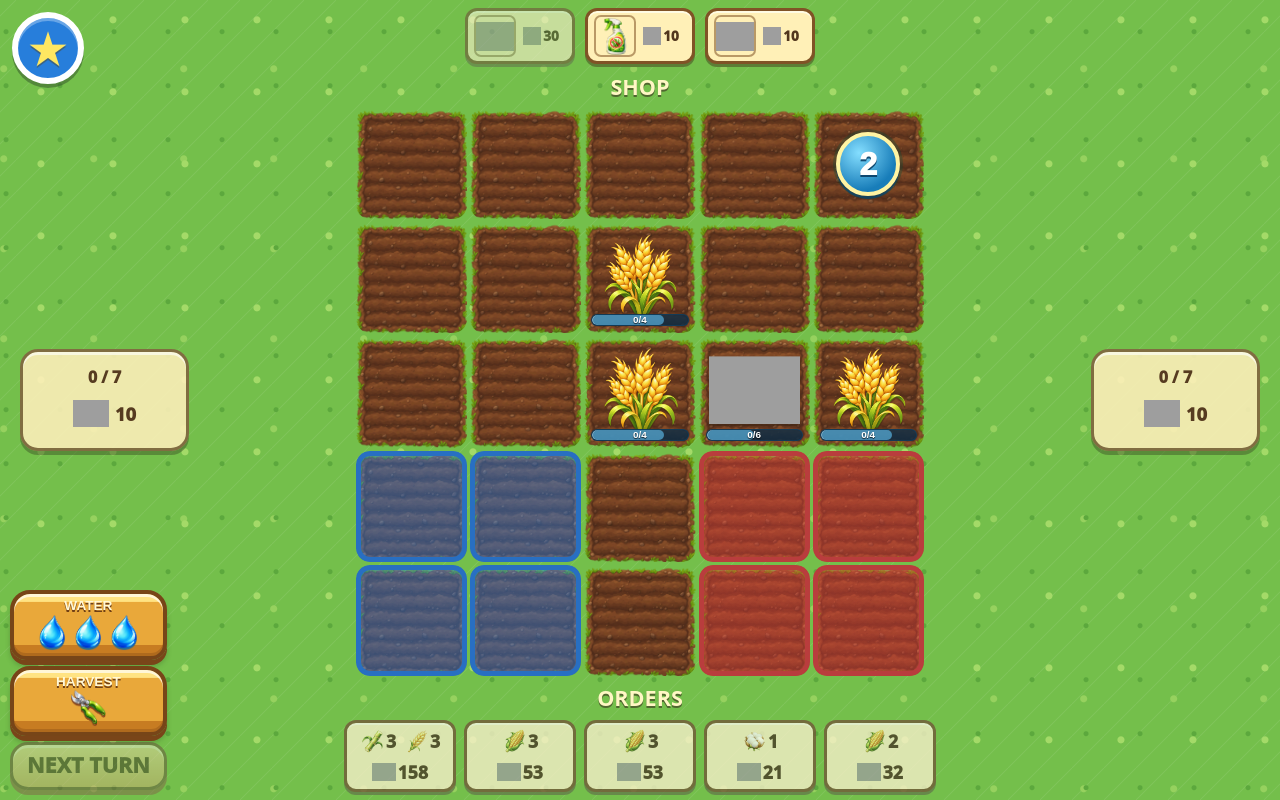
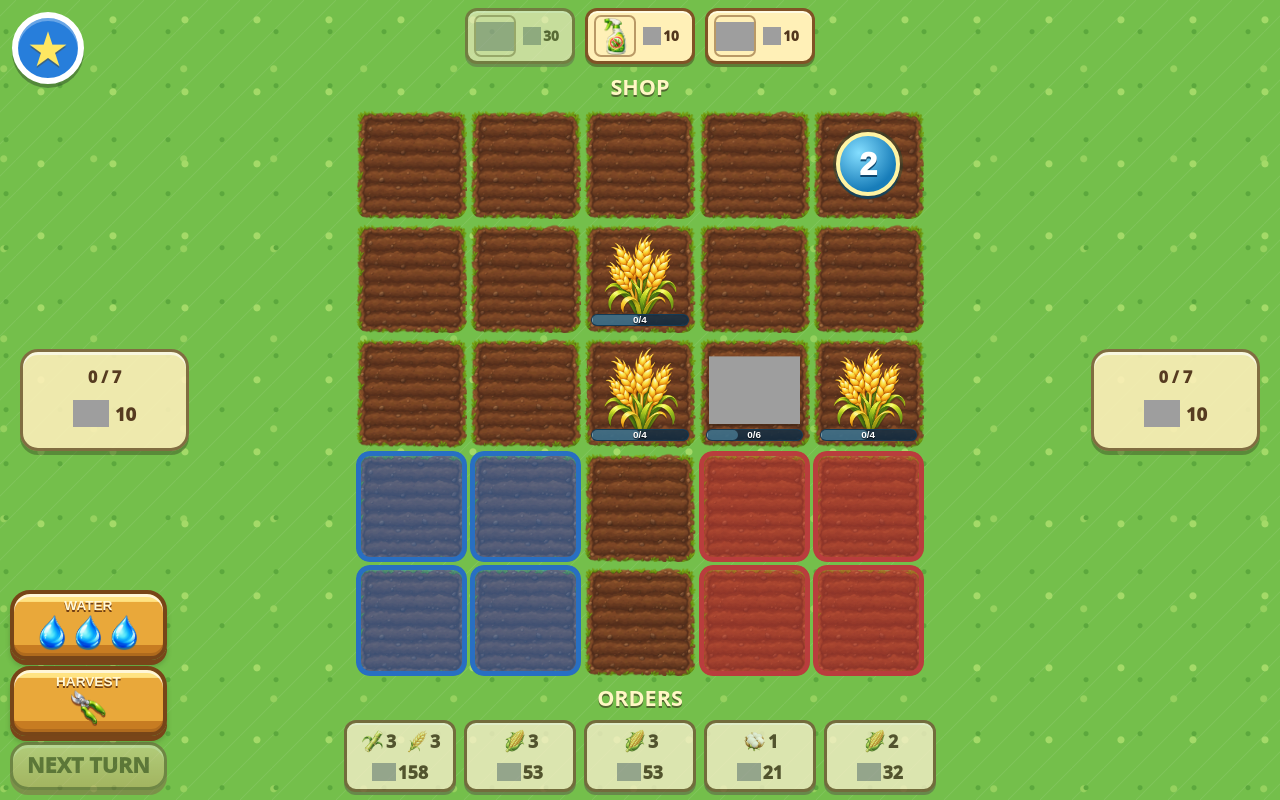
Before and after one commit to josh-clev/farm_game, a plain HTML site: page index.html in a window 1280 px wide. Drawn offline with Linux system fonts and the light colour scheme; grey boxes are pictures that could not be loaded.

Commit message:
Refine watering preview bar

```diff
--- a/js/game.js
+++ b/js/game.js
@@ -588,7 +588,8 @@ function updateCropProgress(plot) {
   const waterNeeded = Number(plot.dataset.waterNeeded);
   const currentProgress = Math.min(1, water / waterNeeded);
   const remainingCapacity = Math.max(0, waterNeeded - water);
-  const remainingThisTurn = Math.min(turnActions.water, remainingCapacity);
+  const turnWatered = Number(plot.dataset.turnWatered || 0);
+  const remainingThisTurn = Math.max(0, Math.min(2 - turnWatered, turnActions.water, remainingCapacity));
   progress.style.setProperty("--water-progress", String(currentProgress));
   progress.style.setProperty("--water-remaining", String(remainingThisTurn / waterNeeded));
   progress.querySelector(".crop-progress-label").textContent = `${water}/${waterNeeded}`;
--- a/styles.css
+++ b/styles.css
@@ -492,7 +492,7 @@ body {
   position: absolute;
   inset: 0;
   width: calc(var(--water-progress) * 100%);
-  border-radius: inherit;
+  border-radius: 999px 0 0 999px;
   background: linear-gradient(90deg, #1699ef, #6ed4ff);
   content: "";
   transition: width 220ms ease-out;
@@ -504,8 +504,8 @@ body {
   bottom: 0;
   left: calc(var(--water-progress) * 100%);
   width: calc(var(--water-remaining) * 100%);
-  border-radius: inherit;
-  background: rgb(100 203 255 / 58%);
+  border-radius: 0 999px 999px 0;
+  background: rgb(130 220 255 / 34%);
   box-shadow: inset 1px 0 rgb(255 255 255 / 35%);
   transition: left 220ms ease-out, width 220ms ease-out;
 }
```
